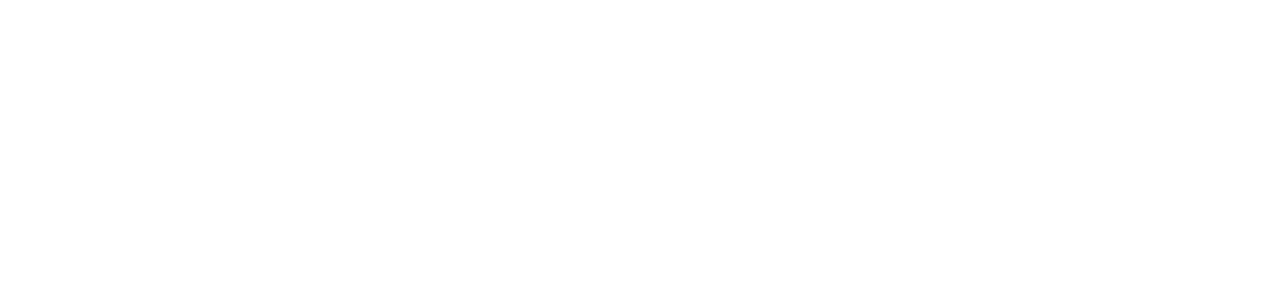
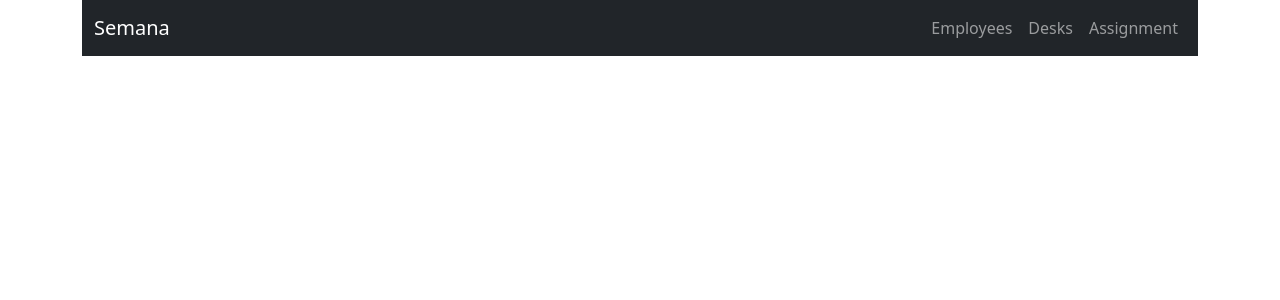
Before and after one commit to semana-io/hack-me, a React (Create React App) app: page / in a window 1280 px wide. Shown: the top 300 px of the page. Built offline with nearby package versions, Linux system fonts and the light colour scheme.

Commit message:
Add bootstrap css and navbar

```diff
--- a/package.json
+++ b/package.json
@@ -10,6 +10,7 @@
     "@types/node": "^12.0.0",
     "@types/react": "^16.9.53",
     "@types/react-dom": "^16.9.8",
+    "bootstrap": "^5.1.1",
     "react": "^17.0.1",
     "react-dom": "^17.0.1",
     "react-router-dom": "^5.3.0",
--- a/src/App.tsx
+++ b/src/App.tsx
@@ -8,7 +8,7 @@
 import Navbar from './components/navbar';
 
 const App = () : JSX.Element => (
-  <div>
+  <div className="container">
     <Router>
       <Navbar />
       <Route exact path="/employees">
--- a/src/components/navbar.tsx
+++ b/src/components/navbar.tsx
@@ -1,5 +1,29 @@
 import React from 'react';
+import { Link, NavLink } from 'react-router-dom';
 
-const Navbar = () : JSX.Element => (<div />);
+const Navbar = () : JSX.Element => (
+  <nav className="navbar navbar-expand-lg navbar-dark bg-dark">
+    <div className="container-fluid">
+      <Link className="navbar-brand" to="/">Semana</Link>
+      <ul className="navbar-nav">
+        <li className="nav-item">
+          <NavLink className="nav-link" activeClassName="active" to="/employees">
+            Employees
+          </NavLink>
+        </li>
+        <li className="nav-item">
+          <NavLink className="nav-link" activeClassName="active" to="/desks">
+            Desks
+          </NavLink>
+        </li>
+        <li className="nav-item">
+          <NavLink className="nav-link" activeClassName="active" to="/assignment">
+            Assignment
+          </NavLink>
+        </li>
+      </ul>
+    </div>
+  </nav>
+);
 
 export default Navbar;
--- a/src/index.tsx
+++ b/src/index.tsx
@@ -1,6 +1,7 @@
 import React from 'react';
 import ReactDOM from 'react-dom';
-import App from './app';
+import App from './App';
+import 'bootstrap/dist/css/bootstrap.min.css';
 
 ReactDOM.render(
   <React.StrictMode>
```
Also changed, not shown: 2 other files (tests, documents, lock files or other folders).
